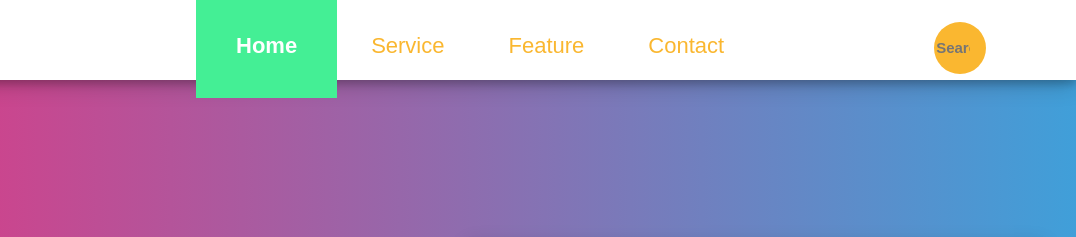
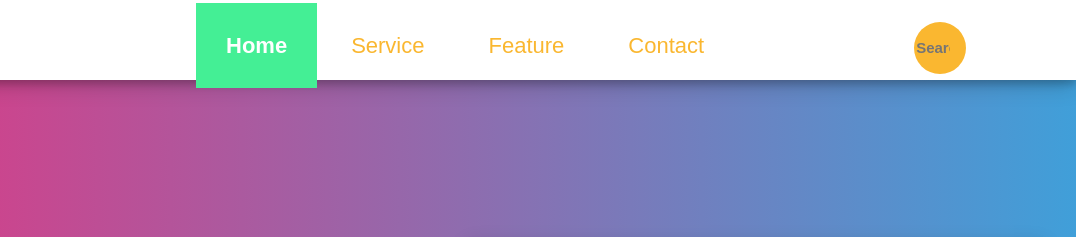
Before and after one commit to kimthunbunly/creative-simple-website, a plain HTML site: page index.html in a window 1280 px wide. In both pictures the pointer is over the link "Home". Shown: the top 237 px of the page, 204-1280 px from the left. Drawn offline with Linux system fonts and the light colour scheme.

Commit message:
update css

```diff
--- a/css/index.css
+++ b/css/index.css
@@ -261,7 +261,7 @@ button:hover{
      font-size: 22px;
      padding: 30px;}
    .header-panel a:hover{
-     padding: 30spx;}
+     padding: 30px;}
     .header-panel input{
      margin: 0vh 0vh 0vh 22vh;}
      .layout .layout-title{
```
